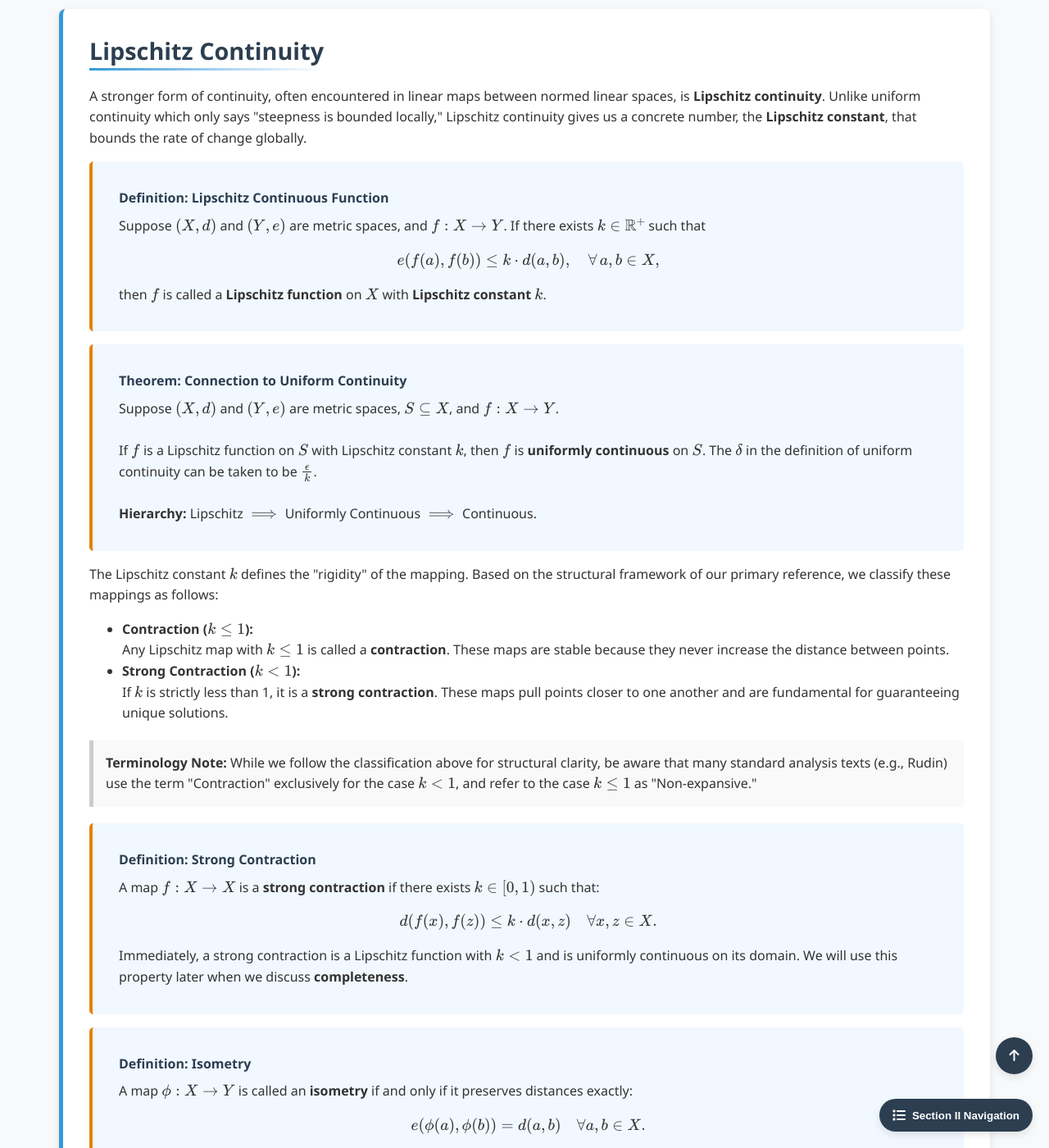
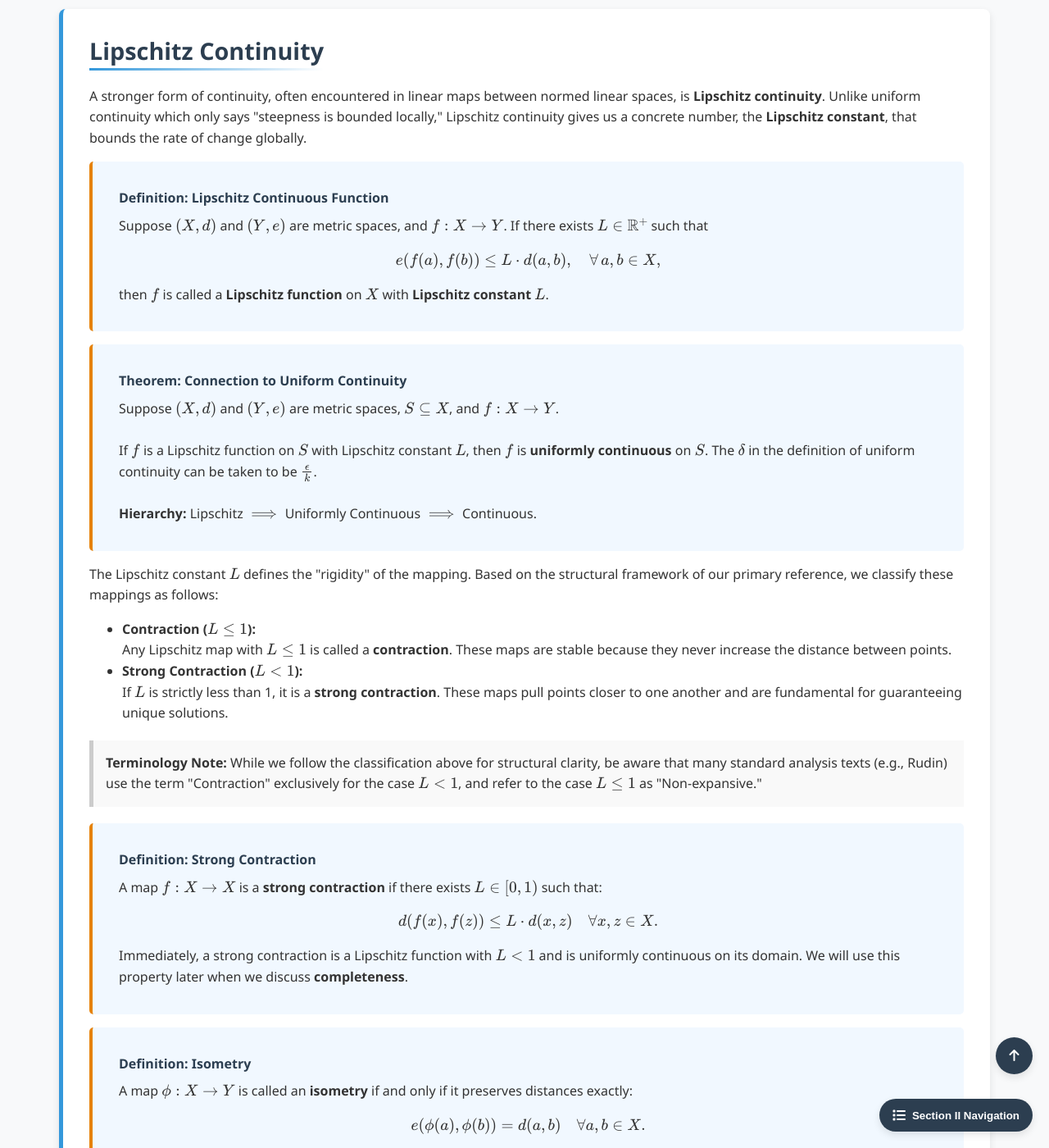
Before and after one commit to Yusukey01/yusukey01.github.io, a Jekyll site: the page built from Mathematics/Calculus/continuity.html, in a window 1280 px wide and 1400 px high, scrolled down 4183 px. Shown: the whole window at 82% size. Built offline with Jekyll 4.4.1, drawn with Linux system fonts in a browser that asks for light colours.

Commit message:
added links

```diff
--- a/Mathematics/Calculus/continuity.html
+++ b/Mathematics/Calculus/continuity.html
@@ -277,38 +277,38 @@ uses_python: false
 
                 <div class="theorem">
                     <span class="theorem-title">Definition: Lipschitz Continuous Function</span>
-                    Suppose \((X, d)\) and \((Y, e)\) are metric spaces, and \(f: X \to Y\). If there exists \(k \in \mathbb{R}^+\)
+                    Suppose \((X, d)\) and \((Y, e)\) are metric spaces, and \(f: X \to Y\). If there exists \(L \in \mathbb{R}^+\)
                     such that
                     \[
-                    e(f(a), f(b)) \leq k \cdot d(a, b), \quad \forall \, a, b \in X,
+                    e(f(a), f(b)) \leq L \cdot d(a, b), \quad \forall \, a, b \in X,
                     \]
-                    then \(f\) is called a <strong>Lipschitz function</strong> on \(X\) with <strong>Lipschitz constant</strong> \(k\).
+                    then \(f\) is called a <strong>Lipschitz function</strong> on \(X\) with <strong>Lipschitz constant</strong> \(L\).
                 </div>
 
                 <div class="theorem">
                     <span class="theorem-title">Theorem: Connection to Uniform Continuity</span>
                     Suppose \((X, d)\) and \((Y, e)\) are metric spaces, \(S \subseteq X\), and \(f: X \to Y\).
                     <br><br>
-                    If \(f\) is a Lipschitz function on \(S\) with Lipschitz constant \(k\), then \(f\) is <strong>uniformly continuous</strong> on \(S\).
+                    If \(f\) is a Lipschitz function on \(S\) with Lipschitz constant \(L\), then \(f\) is <strong>uniformly continuous</strong> on \(S\).
                     The \(\delta\) in the definition of uniform continuity can be taken to be \(\frac{\epsilon}{k}\).
                     <br><br>
                     <strong>Hierarchy:</strong> Lipschitz \(\implies\) Uniformly Continuous \(\implies\) Continuous.
                 </div>
 
                 <p>
-                    The Lipschitz constant \(k\) defines the "rigidity" of the mapping. Based on the structural framework
+                    The Lipschitz constant \(L\) defines the "rigidity" of the mapping. Based on the structural framework
                     of our primary reference, we classify these mappings as follows:
                 </p>
 
                 <ul style="padding-left: 40px;">
                     <li>
-                        <strong>Contraction (\(k \le 1\)):</strong><br>
-                        Any Lipschitz map with \(k \le 1\) is called a <strong>contraction</strong>. These maps
+                        <strong>Contraction (\(L \leq 1\)):</strong><br>
+                        Any Lipschitz map with \(L \leq 1\) is called a <strong>contraction</strong>. These maps
                         are stable because they never increase the distance between points.
                     </li>
                     <li>
-                        <strong>Strong Contraction (\(k < 1\)):</strong><br>
-                        If \(k\) is strictly less than 1, it is a <strong>strong contraction</strong>. These maps
+                        <strong>Strong Contraction (\(L < 1\)):</strong><br>
+                        If \(L\) is strictly less than 1, it is a <strong>strong contraction</strong>. These maps
                         pull points closer to one another and are fundamental for guaranteeing unique solutions.
                     </li>
                 </ul>
@@ -316,16 +316,16 @@ uses_python: false
                 <div class="note-box" style="background-color: #f9f9f9; border-left: 5px solid #ccc; padding: 15px; margin: 20px 0;">
                     <strong>Terminology Note:</strong> While we follow the classification above for structural clarity,
                     be aware that many standard analysis texts (e.g., Rudin) use the term "Contraction"
-                    exclusively for the case \(k < 1\), and refer to the case \(k \le 1\) as "Non-expansive."
+                    exclusively for the case \(L < 1\), and refer to the case \(L \leq 1\) as "Non-expansive."
                 </div>
 
                 <div class="theorem">
                     <span class="theorem-title">Definition: Strong Contraction</span>
-                    A map \(f: X \to X\) is a <strong>strong contraction</strong> if there exists \(k \in [0, 1)\) such that:
+                    A map \(f: X \to X\) is a <strong>strong contraction</strong> if there exists \(L \in [0, 1)\) such that:
                     \[
-                    d(f(x), f(z)) \leq k \cdot d(x, z) \quad \forall x, z \in X.
+                    d(f(x), f(z)) \leq L \cdot d(x, z) \quad \forall x, z \in X.
                     \]
-                    Immediately, a strong contraction is a Lipschitz function with \(k < 1\) and is uniformly continuous on its domain.
+                    Immediately, a strong contraction is a Lipschitz function with \(L < 1\) and is uniformly continuous on its domain.
                     We will use this property later when we discuss <strong>completeness</strong>.
                 </div>
 
@@ -335,7 +335,7 @@ uses_python: false
                     \[
                     e(\phi(a), \phi(b)) = d(a, b) \quad \forall a, b \in X.
                     \]
-                    Note: Every isometry is a contraction with \(k=1\), but a Lipschitz function with \(k=1\) is not necessarily an isometry.
+                    Note: Every isometry is a contraction with \(L = 1\), but a Lipschitz function with \(L = 1\) is not necessarily an isometry.
                 </div>
 
 
--- a/Mathematics/Calculus/duality.html
+++ b/Mathematics/Calculus/duality.html
@@ -226,7 +226,8 @@ uses_python: false
             \]
             then \(f\) is said to be <strong>Lipschitz continuous</strong> on \(X\) with <strong>Lipschitz constant</strong> \(L\).
             </div>
-            While Lipschitz continuity has broad applications in mathematical analysis, its significance in optimization is <strong>boundedness</strong>.
+            While Lipschitz continuity has broad applications in mathematical analysis (See <a href="continuity.html"><strong>Part 18: Continuity</strong></a>),
+            its significance in optimization is <a href="limit_convergence.html#bounds"><strong>boundedness</strong></a>.
             A key advantage of Lipschitz continuity is that it ensures function values or gradients do not grow uncontrollably. In other words, Lipschitz
             continuity provides an upper bound on the rate of change of a function. This boundedness property helps prevent numerical instability, guarantees
             uniform convergence rates, and ensures that optimization trajectories remain well-defined.
```
Also changed, not shown: Mathematics/Calculus/limit_convergence.html (+4 -3 lines).
